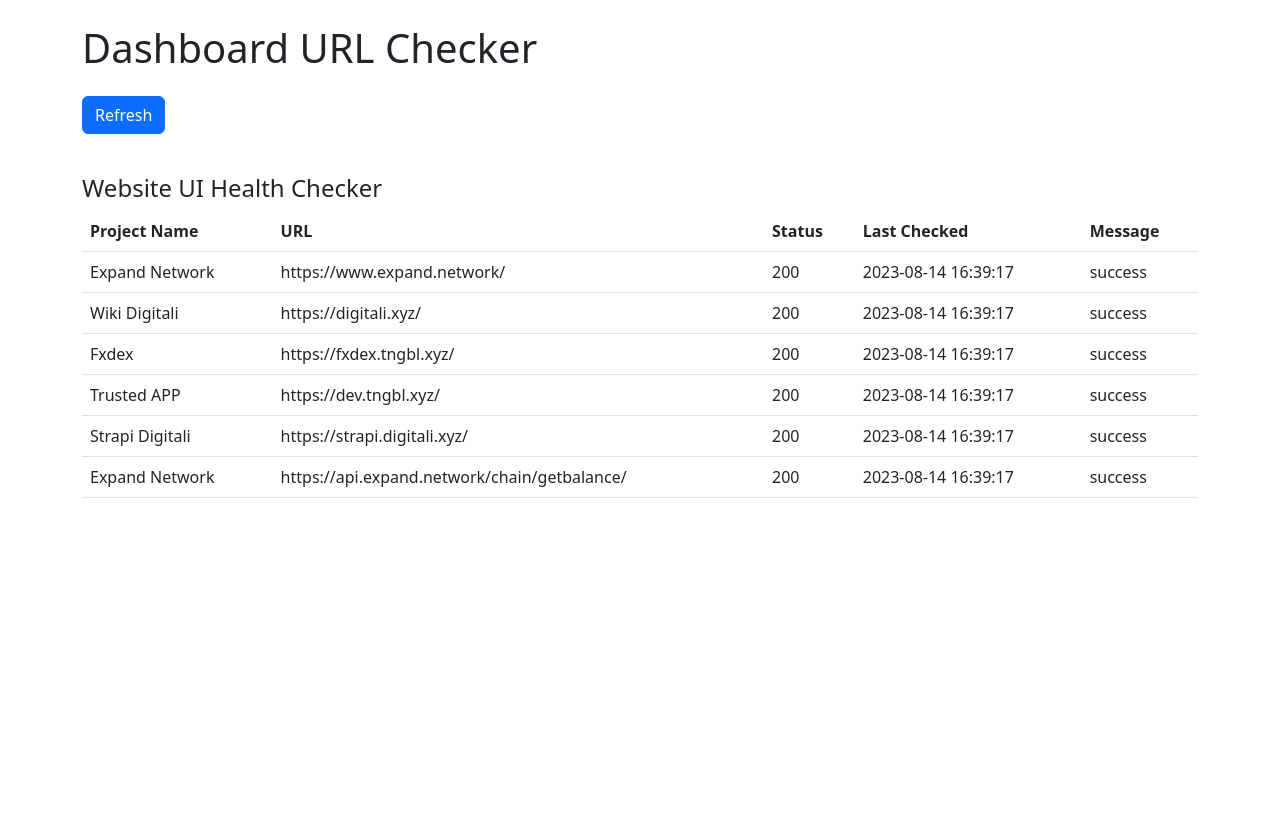
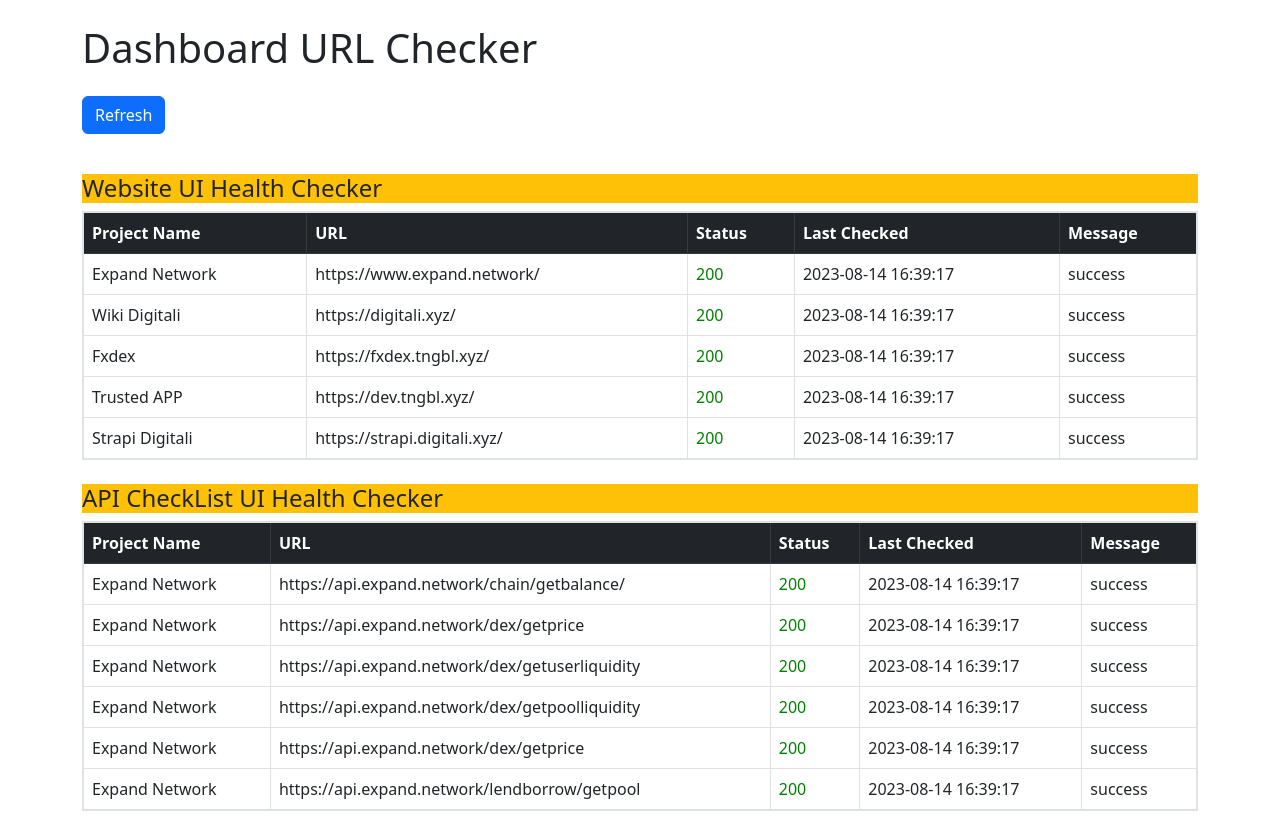
Before and after one commit to HARISH1211998/Dashboard-Functionality, a Flask app: page / in a window 1280 px wide. Before the commit the page ends 498 px from the top, so only its background shows below. Run offline with Flask 3, Linux system fonts and the light colour scheme; data that the repository does not hold is empty.

Commit message:
Added an UI for table

```diff
--- a/app.py
+++ b/app.py
@@ -9,6 +9,7 @@
 
 PROJECTS = []  # Store project data
 
+PROJECTSAPI=[]
 
 def check_authenticated_url(url, api_key):
     headers = {
@@ -18,12 +19,11 @@
     try:
         response = requests.get(url, headers=headers)
         if response.status_code == 200:
-            return True, response.json(), response.status_code  # Also return the status code
+            return True, response.json(), response.status_code
         else:
-            return False, response.json(), response.status_code  # Also return the status code
+            return False, response.json(), response.status_code
     except requests.RequestException:
         return False, {'message': 'Fail'}, None
-
 
 def check_url_status():
     for project in PROJECTS:
@@ -36,7 +36,6 @@
             project['status'] = 'Error'
             project['status_message'] = 'Fail'
         project['last_checked'] = datetime.datetime.now().strftime('%Y-%m-%d %H:%M:%S')
-
 
 @app.route('/')
 def index():
@@ -58,29 +57,31 @@
 
     check_url_status()
 
-    # Get the API result
-    url = "https://api.expand.network/chain/getbalance/?address=0x731FDBd6871aD5cD905eE560A84615229eD8197a"
-    api_key = "4TxuJj4YvI3D3lIoTpWCF152D1r61IG78TLVPNB0"
-    is_successful, response_data, status_code = check_authenticated_url(url, api_key)
+    # Iterate through each row in the API CSV and check the authenticated API
+    PROJECTSAPI.clear()
+    with open('expandapi.csv', 'r') as file:
+        csv_reader = csv.DictReader(file)
+        for row in csv_reader:
+            url = row['URL']
+            api_key = row['api_key']
+            is_successful, response_data, status_code = check_authenticated_url(url, api_key)
 
-    # Determine the status based on the HTTP status code from the response
-    if is_successful:
-        status = status_code
-    else:
-        # Get the actual HTTP status code from the response object
-        status = status_code if status_code is not None else 'Failed'
+            if is_successful:
+                status = status_code
+            else:
+                status = status_code if status_code is not None else 'Failed'
 
-    api_result = {
-        'project_name': 'Expand Network',
-        'url': url,
-        'status': status,
-        'last_checked': datetime.datetime.now().strftime('%Y-%m-%d %H:%M:%S'),
-        'status_message': response_data.get('message', 'success')
-    }
+            api_result = {
+                'project_name': 'Expand Network',
+                'url': url,
+                'status': status,
+                'last_checked': datetime.datetime.now().strftime('%Y-%m-%d %H:%M:%S'),
+                'status_message': response_data.get('message', 'success'),
+                'apikey': api_key,
+            }
+            PROJECTSAPI.append(api_result)
 
-    PROJECTS.append(api_result)
-    return render_template('index.html', projects=PROJECTS)
-
+    return render_template('index.html', projects=PROJECTS, projectApi=PROJECTSAPI)
 
 @app.template_filter('url_without_query')
 def url_without_query(url):
@@ -88,6 +89,5 @@
     clean_url = urlunparse(parsed_url._replace(query=''))
     return clean_url
 
-
 if __name__ == '__main__':
     app.run(debug=True)
--- /dev/null
+++ b/expandapi.csv
@@ -0,0 +1,7 @@
+Project Name,URL,Status,Last Checked,api_key
+Expand Network,https://api.expand.network/chain/getbalance/?address=0x731FDBd6871aD5cD905eE560A84615229eD8197a,,,4TxuJj4YvI3D3lIoTpWCF152D1r61IG78TLVPNB0
+Expand Network,"https://api.expand.network/dex/getprice?dexId=1000&path=0xc02aaa39b223fe8d0a0e5c4f27ead9083c756cc2,0xdac17f958d2ee523a2206206994597c13d831ec7&amountIn=10000000000000000000",,,4TxuJj4YvI3D3lIoTpWCF152D1r61IG78TLVPNB0
+Expand Network,https://api.expand.network/dex/getuserliquidity?tokenA=0xc02aaa39b223fe8d0a0e5c4f27ead9083c756cc2&tokenB=0x6b175474e89094c44da98b954eedeac495271d0f&address=0x6fb447ae94f5180254d436a693907a1f57696900&dexId=1000,,,4TxuJj4YvI3D3lIoTpWCF152D1r61IG78TLVPNB0
+Expand Network,https://api.expand.network/dex/getpoolliquidity?dexId=1300&poolAddress=0xC12aF0C4AA39D3061c56cD3CB19f5e62dEeaeBdE,,,4TxuJj4YvI3D3lIoTpWCF152D1r61IG78TLVPNB0
+Expand Network,"https://api.expand.network/dex/getprice?dexId=1100&path=0xc02aaa39b223fe8d0a0e5c4f27ead9083c756cc2,0xdac17f958d2ee523a2206206994597c13d831ec7&amountIn=10000000000000000000",,,4TxuJj4YvI3D3lIoTpWCF152D1r61IG78TLVPNB0
+Expand Network,https://api.expand.network/lendborrow/getpool?lendborrowId=1000&asset=0xC02aaA39b223FE8D0A0e5C4F27eAD9083C756Cc2,,,4TxuJj4YvI3D3lIoTpWCF152D1r61IG78TLVPNB0
--- a/templates/index.html
+++ b/templates/index.html
@@ -12,9 +12,25 @@
         <!-- Add Refresh Button -->
         <button class="btn btn-primary mt-3 mb-3" onclick="refreshTable()">Refresh</button>
 
-        <table class="table">
-            <h4 class="mt-4">Website UI Health Checker</h4>
-            <thead>
+        <style>
+            .table-dark-yellow {
+                background-color: #ffc107;
+                color: #212529;
+            }
+            .table-danger {
+                background-color: #f8d7da;
+            }
+            .table-success {
+                background-color: #d4edda;
+            }
+            .table-bordered {
+                border: 2px solid #dee2e6;
+            }
+        </style>
+
+        <table class="table table-bordered">
+            <h4 class="mt-4 table-dark-yellow">Website UI Health Checker</h4>
+            <thead class="table-dark">
                 <tr>
                     <th>Project Name</th>
                     <th>URL</th>
@@ -28,9 +44,33 @@
                     <tr>
                         <td>{{ project['project_name'] }}</td>
                         <td>{{ project['url'] | url_without_query }}</td>
-                        <td>{{ project['status'] }}</td>
+                        <td>{% if project.status == 200 %}<span style="color: green;">{{ project['status'] }}</span>{% else %}<span style="color: red;">{{ project['status'] }}</span>{% endif %}</td>
                         <td>{{ project['last_checked'] }}</td>
                         <td>{{ project['status_message'] }}</td>
+                    </tr>
+                {% endfor %}
+            </tbody>
+        </table>
+
+        <table class="table table-bordered">
+            <h4 class="mt-4 table-dark-yellow">API CheckList UI Health Checker</h4>
+            <thead class="table-dark">
+                <tr>
+                    <th>Project Name</th>
+                    <th>URL</th>
+                    <th>Status</th>
+                    <th>Last Checked</th>
+                    <th>Message</th>
+                </tr>
+            </thead>
+            <tbody>
+                {% for projectapi in projectApi %}
+                    <tr>
+                        <td>{{ projectapi['project_name'] }}</td>
+                        <td>{{ projectapi['url'] | url_without_query }}</td>
+                        <td>{% if projectapi['status'] == 200 %}<span style="color: green;">{{ projectapi['status'] }}</span>{% else %}<span style="color: red;">{{ projectapi['status'] }}</span>{% endif %}</td>
+                        <td>{{ projectapi['last_checked'] }}</td>
+                        <td>{{ projectapi['status_message'] }}</td>
                     </tr>
                 {% endfor %}
             </tbody>
```
Also changed, not shown: 1 other file.
